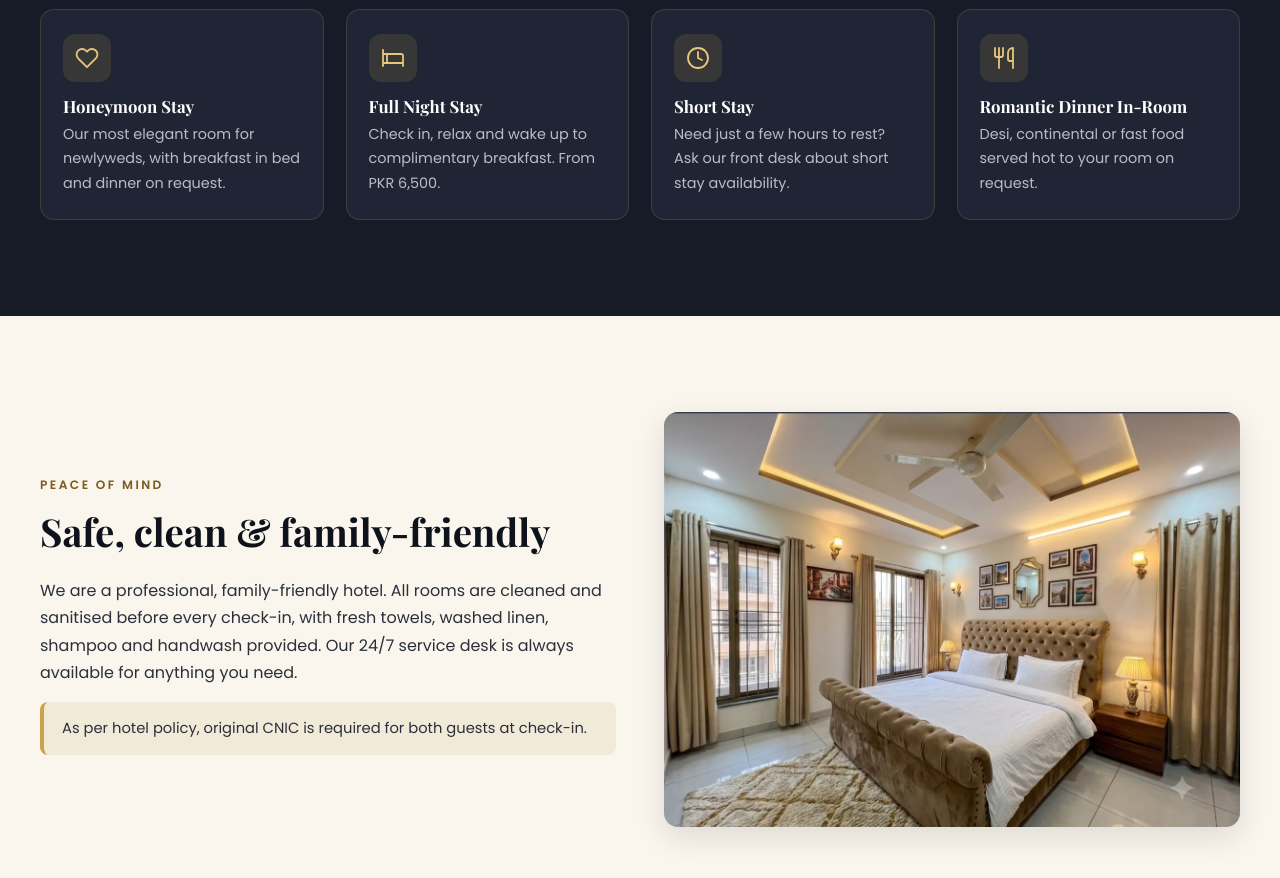
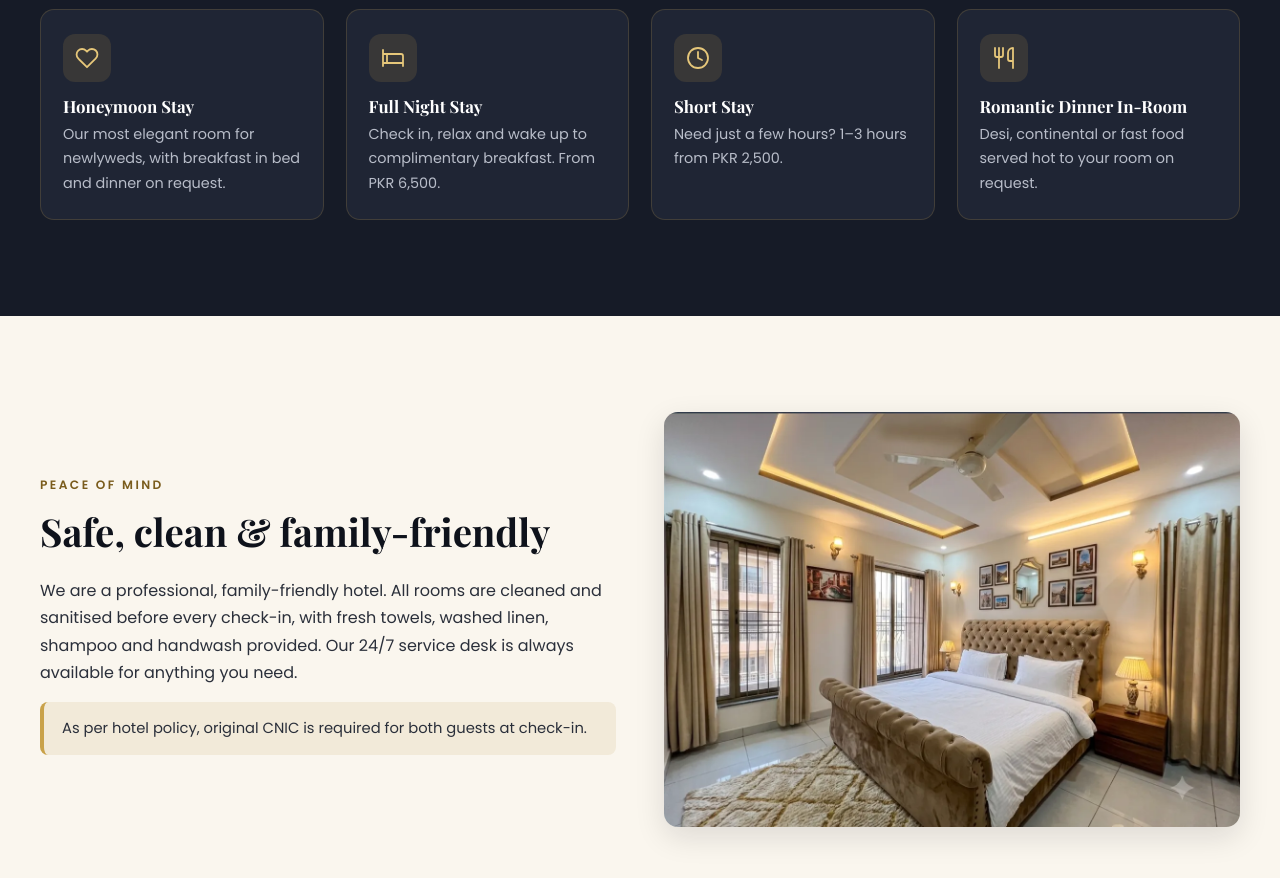
Before and after one commit to MunawarAbbas313/grandempirehotel, a Next.js app: page /couple-rooms-bahria-town-rawalpindi in a window 1280 px wide. Shown: the part 1820-2698 px from the top of the page. Built offline with nearby package versions, Linux system fonts and the light colour scheme.

Commit message:
SEO fixes (9/13): couples page short-stay prices

```diff
--- a/app/couple-rooms-bahria-town-rawalpindi/page.tsx
+++ b/app/couple-rooms-bahria-town-rawalpindi/page.tsx
@@ -3,14 +3,14 @@ import JsonLd from "@/components/JsonLd";
 import QuickBook from "@/components/QuickBook";
 import { CheckList, Cta, FaqSection, Features, Frame, PageHero, RelatedLinks, SectionHead, Tags } from "@/components/Sections";
 import { pageMeta } from "@/lib/seo";
-import { IMG, P, PHONE_DISPLAY, breadcrumbSchema, faqSchema, hotelSchema, type Faq } from "@/lib/site";
+import { IMG, P, PHONE_DISPLAY, breadcrumbSchema, faqSchema, hotelSchema, type Faq, SHORT_HOURS } from "@/lib/site";
 
 const PATH = "/couple-rooms-bahria-town-rawalpindi";
 
 export const metadata = pageMeta({
   path: PATH,
   title: "Rooms for Couples & Honeymoon | Bahria Town Rawalpindi",
-  description: `Private, affordable rooms for couples, newlyweds & honeymoon in Bahria Town Phase 4 Rawalpindi. Full night or short stay, breakfast included, from ${P.oneBedNight}. Call ${PHONE_DISPLAY}.`,
+  description: `Private rooms for couples & honeymoon in Bahria Town Phase 4 Rawalpindi. Short stay (1–3 hrs) ${P.oneBedShort}, full night ${P.oneBedNight} with breakfast.`,
   keywords: [
     "rooms for couples in bahria town rawalpindi", "private rooms for couples in bahria town rawalpindi",
     "cheap rooms for couples in bahria town rawalpindi", "affordable rooms for couples rawalpindi",
@@ -25,7 +25,7 @@ const faqs: Faq[] = [
   ["Do you have private rooms for couples in Bahria Town Rawalpindi?", `Yes. We offer private, clean and secure rooms for married couples and families, from ${P.oneBedNight} per night with breakfast.`],
   ["Do you offer honeymoon rooms?", "Yes. Our honeymoon-ready rooms feature king-size tufted beds, warm lighting and attached washrooms. Ask us about room decoration and in-room dinner on request."],
   ["What documents are required for couples?", "Original CNIC is required for both guests at check-in, as per hotel policy and local regulations."],
-  ["Can we book a short stay instead of a full night?", `Short stay options may be available depending on occupancy. Call or WhatsApp ${PHONE_DISPLAY} to check.`],
+  ["Can we book a short stay instead of a full night?", `Yes. A short stay of ${SHORT_HOURS} costs ${P.oneBedShort} (1 bed room) or ${P.twoBedShort} (2 bed apartment). Call or WhatsApp ${PHONE_DISPLAY} to book.`],
   ["Is the hotel safe and private?", "Yes. The building has 24/7 reception, CCTV in common areas, and every room is private with its own attached washroom."],
 ];
 
@@ -70,7 +70,7 @@ export default function Couples() {
             items={[
               ["heart", "Honeymoon Stay", "Our most elegant room for newlyweds, with breakfast in bed and dinner on request."],
               ["bed", "Full Night Stay", `Check in, relax and wake up to complimentary breakfast. From ${P.oneBedNight}.`],
-              ["clock", "Short Stay", "Need just a few hours to rest? Ask our front desk about short stay availability."],
+              ["clock", "Short Stay", `Need just a few hours? ${SHORT_HOURS} from ${P.oneBedShort}.`],
               ["food", "Romantic Dinner In-Room", "Desi, continental or fast food served hot to your room on request."],
             ]}
           />
```
